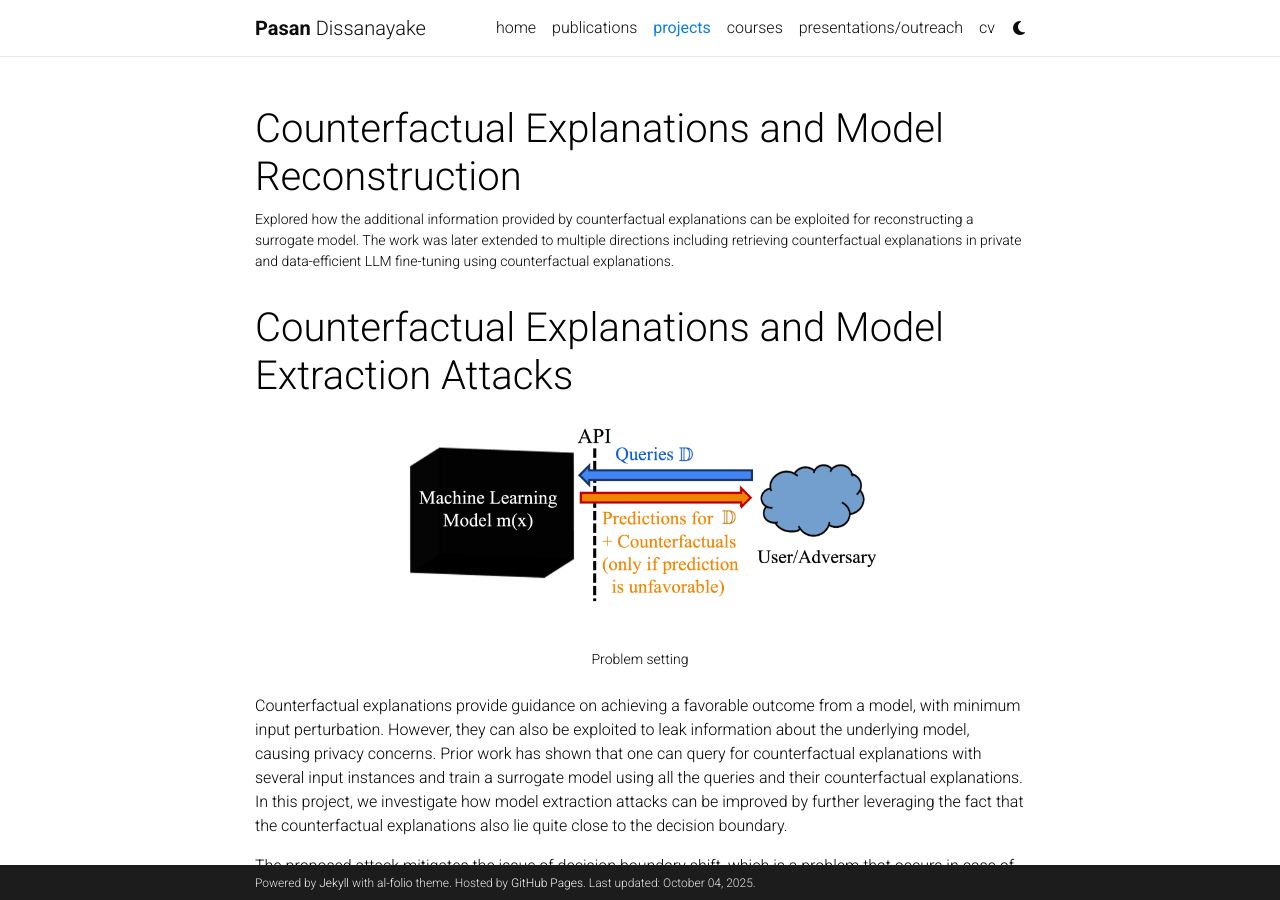
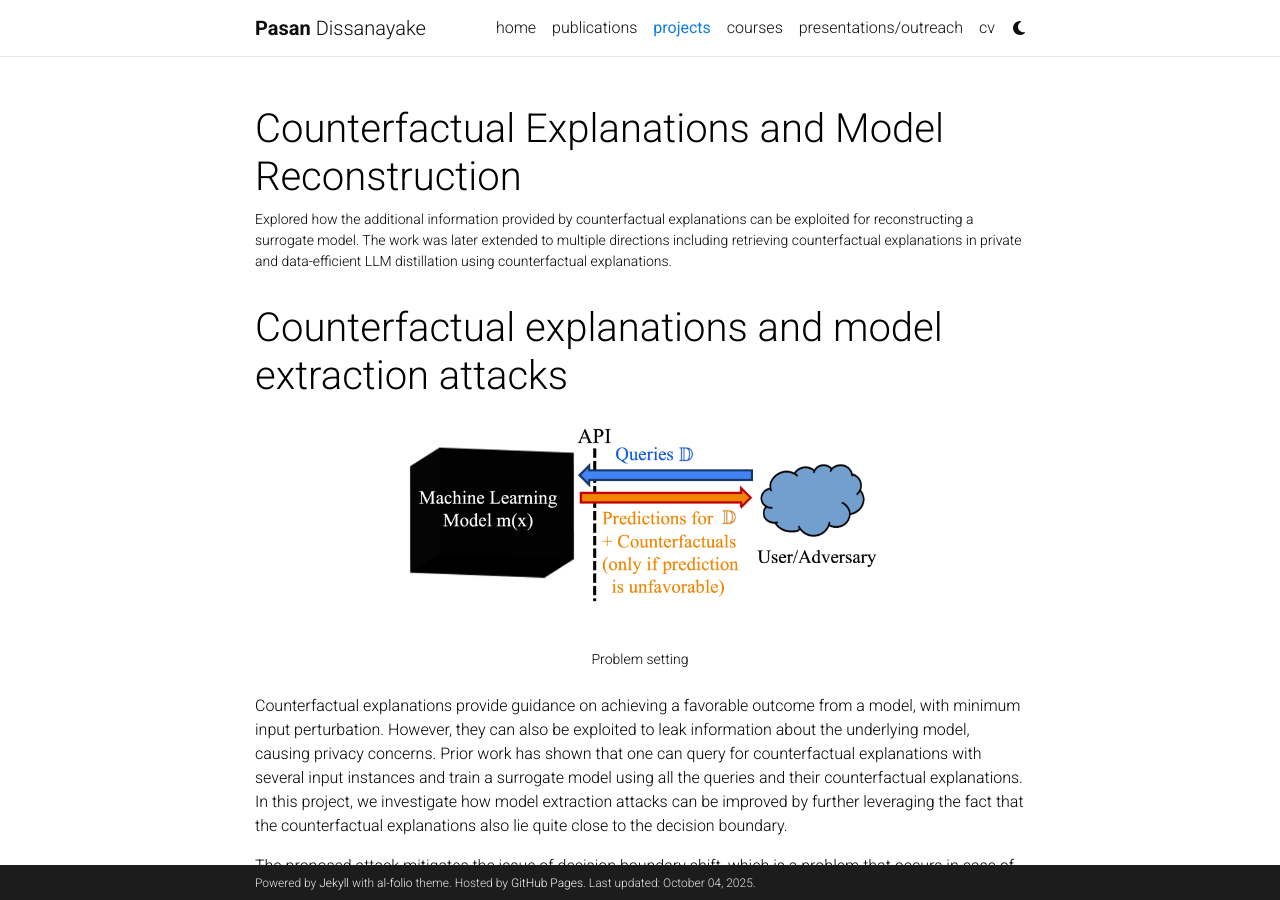
Before and after one commit to pasandissanayake/pasandissanayake.github.io, a Jekyll site: the page built from _projects/proj_counterf_me.md, in a window 1280 px wide and 900 px high. Built offline with Jekyll 4.4.1, drawn with Linux system fonts in a browser that asks for light colours; full-size pictures stand in for the smaller copies a plugin makes; comment, search, counter and statistics services are not loaded; a style sheet for code colours, icons or effects is not loaded; some of the changed text lies outside the part shown.

Commit message:
Update proj_counterf_me.md

```diff
--- a/_projects/proj_counterf_me.md
+++ b/_projects/proj_counterf_me.md
@@ -1,14 +1,14 @@
 ---
 layout: page
 title: Counterfactual Explanations and Model Reconstruction
-description: Explored how the additional information provided by counterfactual explanations can be exploited for reconstructing a surrogate model. The work was later extended to multiple directions including retrieving counterfactual explanations in private and data-efficient LLM fine-tuning using counterfactual explanations.
+description: Explored how the additional information provided by counterfactual explanations can be exploited for reconstructing a surrogate model. The work was later extended to multiple directions including retrieving counterfactual explanations in private and data-efficient LLM distillation using counterfactual explanations.
 img: assets/img/counterf_me/2d_demo.png
 importance: 1
 category: research
 related_publications: counterfME, privateCF, robustCF, privateCFImmutable, cfDistill
 ---
 
-<h1>Counterfactual Explanations and Model Extraction Attacks</h1>
+<h1>Counterfactual explanations and model extraction attacks</h1>
 
 <div class="row">
     <div class="col-sm-8 mx-auto d-block mt-3 mt-md-0">
@@ -55,7 +55,11 @@
 <b>Github:</b> [https://github.com/pasandissanayake/model-reconstruction-using-counterfactuals](https://github.com/pasandissanayake/model-reconstruction-using-counterfactuals)
 
 
-<h1>Counterfactual explanations for data-efficient LLM finetuning</h1>
+
+
+
+<h1>Counterfactual explanations for data-efficient LLM distillation</h1>
+
 Similar to the definition of a counterfactual explanation in a tabular data manifold, a counterfactual can be defined in the context of natural language classification settings such as sentiment analysis. In this case, it can be defined as the minimum (natural-looking) perturbation that has to be made to a sentence in order for a classifier (e.g.: an LLM) to classify the new sentence into a different class than the original.
 
 [1] Ulrich Aïvodji, Alexandre Bolot, and Sébastien Gambs, "Model extraction from counterfactual explanations," arXiv preprint arXiv:2009.01884, 2020.
```
